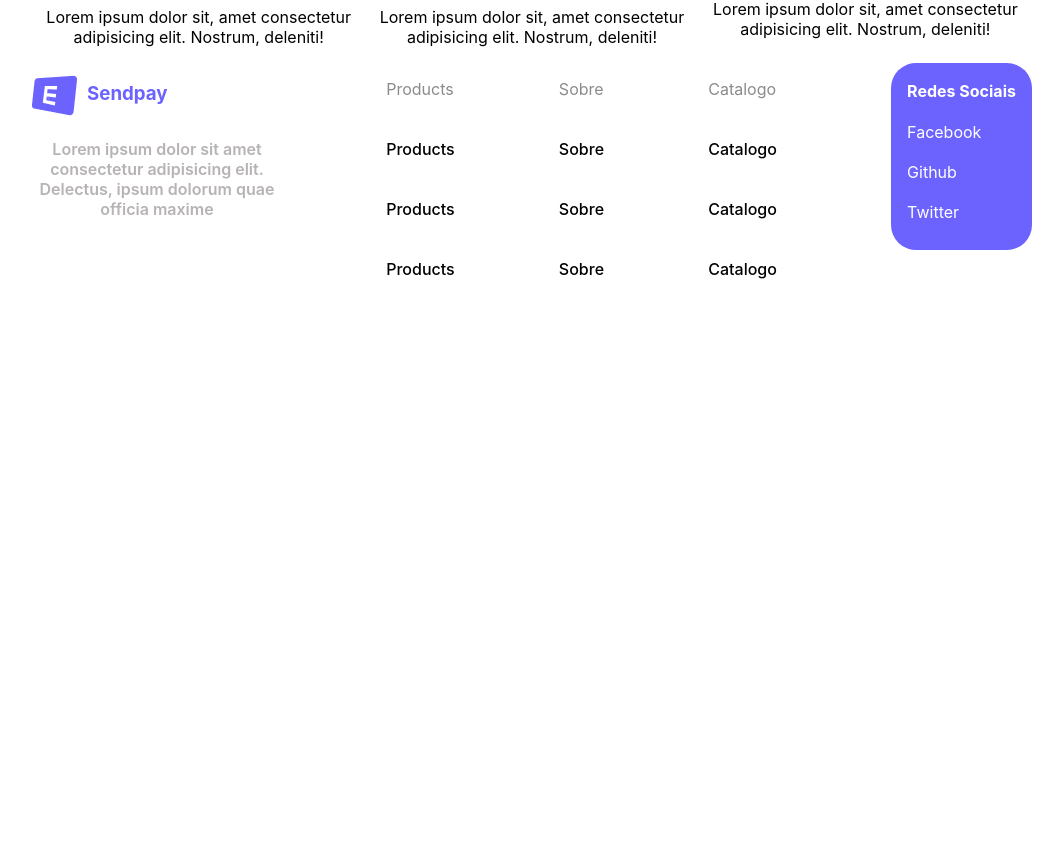
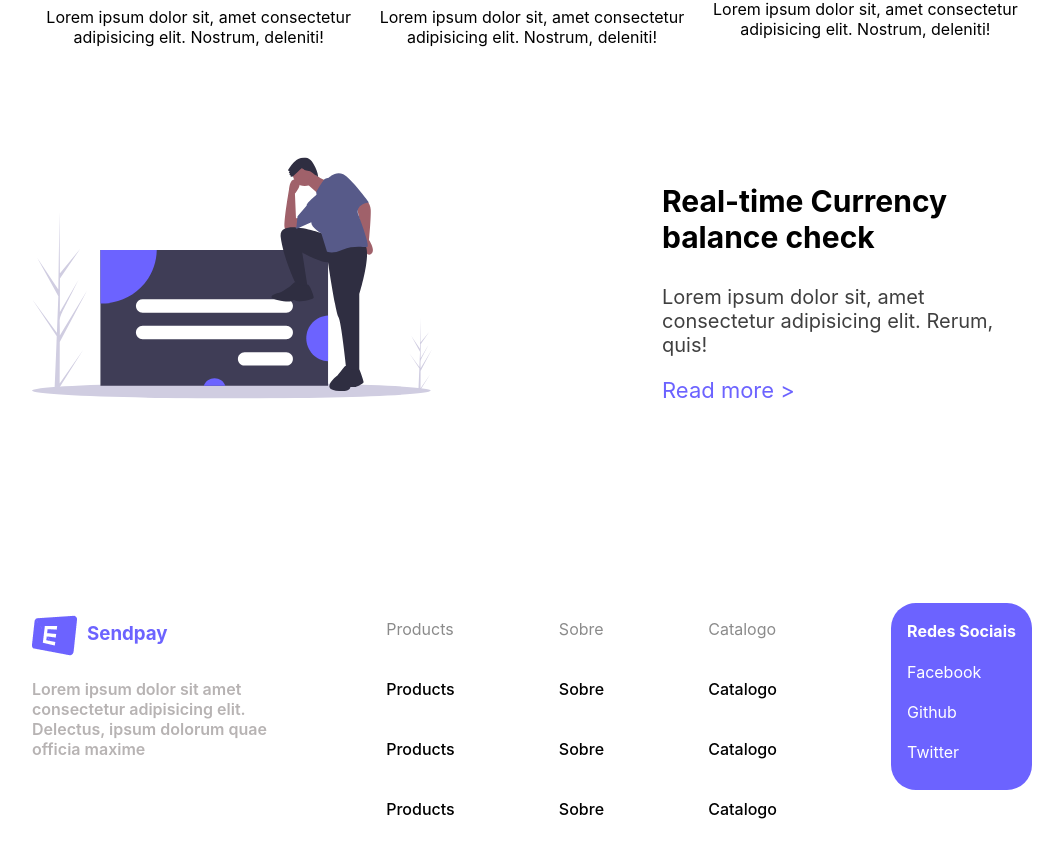
Before and after one commit to cpwaldow/Sendpay, a React (Create React App) app in the folder my-app/: page / in a window 1280 px wide. Shown: the part 968-1826 px from the top of the page, without its empty margins (108-1171 px from the left). Before the commit the page ends 1307 px from the top, so only its background shows below. Built offline with nearby package versions, Linux system fonts and the light colour scheme.

Commit message:
sessão Real time Currency

```diff
--- a/my-app/src/HowItWorks.jsx
+++ b/my-app/src/HowItWorks.jsx
@@ -20,7 +20,7 @@ class HowItWorks extends Component {
           <section className='container'>
             <section>
               <img src={carta} alt='carta' className='HiwImg' />
-              <h3>In-app transer</h3>
+              <h3 className='HiwTitle'>In-app transer</h3>
               <p className='HiwText'>
                 Lorem ipsum dolor sit, amet consectetur adipisicing elit.
                 Nostrum, deleniti!
@@ -28,7 +28,7 @@ class HowItWorks extends Component {
             </section>
             <section>
               <img src={flor} alt='flor' className='HiwImg' />
-              <h3>In-app transer</h3>
+              <h3 className='HiwTitle'>In-app transer</h3>
               <p className='HiwText'>
                 Lorem ipsum dolor sit, amet consectetur adipisicing elit.
                 Nostrum, deleniti!
@@ -36,7 +36,7 @@ class HowItWorks extends Component {
             </section>
             <section>
               <img src={carroEntrega} alt='carro Entrega' className='HiwImg' />
-              <h3>In-app transer</h3>
+              <h3 className='HiwTitle'>In-app transer</h3>
               <p className='HiwText'>
                 Lorem ipsum dolor sit, amet consectetur adipisicing elit.
                 Nostrum, deleniti!
--- a/my-app/src/Main.jsx
+++ b/my-app/src/Main.jsx
@@ -4,6 +4,7 @@ import './style/main.css';
 
 import SendMoney from './SendMoney';
 import HowItWorks from './HowItWorks';
+import RealTime from './RealTime';
 
 class Main extends Component {
   render() {
@@ -11,6 +12,7 @@ class Main extends Component {
       <main>
         <SendMoney />
         <HowItWorks />
+        <RealTime />
       </main>
     );
   }
--- /dev/null
+++ b/my-app/src/RealTime.jsx
@@ -0,0 +1,33 @@
+import React, { Component } from 'react';
+
+import './style/global.css';
+import './style/main.css';
+
+import man from './img/man.svg';
+
+class RealTime extends Component {
+  render() {
+    return (
+      <React.Fragment>
+        <section className='container realTimeContainer'>
+          <img src={man} alt='homem' className='manImg' />
+          <section className='realTimeSection'>
+            <h3>Real-time Currency balance check</h3>
+            <p className='realTimeText'>
+              Lorem ipsum dolor sit, amet consectetur adipisicing elit. Rerum,
+              quis!
+            </p>
+            <a
+              href='https://www.figma.com/file/EKwPg668Y6BTtZjses4HRi/website-lading-page-(Community)?node-id=1%3A2'
+              className='readMore'
+            >
+              Read more {'>'}
+            </a>
+          </section>
+        </section>
+      </React.Fragment>
+    );
+  }
+}
+
+export default RealTime;
--- a/my-app/src/style/main.css
+++ b/my-app/src/style/main.css
@@ -62,11 +62,6 @@
   font-size: 18px;
 }
 
-.container > section > h3,
-p {
-  text-align: center;
-}
-
 .HiwImg {
   display: block;
   margin: 0 auto;
@@ -76,6 +71,44 @@ p {
   font-size: 16px;
 }
 
+.HiwTitle {
+  text-align: center;
+}
+
+.HiwText {
+  font-size: 16px;
+  text-align: center;
+}
+
 .howItWorksFirstText {
   margin-bottom: 60px;
 }
+
+.realTimeContainer {
+  justify-content: space-between;
+  margin-top: 90px;
+  margin-bottom: 200px;
+}
+
+.realTimeSection {
+  max-width: 370px;
+}
+
+.realTimeSection > h3 {
+  font-size: 30px;
+}
+
+.manImg {
+  width: 40%;
+}
+
+.realTimeText {
+  opacity: 0.75;
+  font-size: 20px;
+}
+
+.readMore {
+  color: #6c63ff;
+  text-decoration: none;
+  font-size: 22px;
+}
```
Also changed, not shown: my-app/src/img/man.svg (added).
